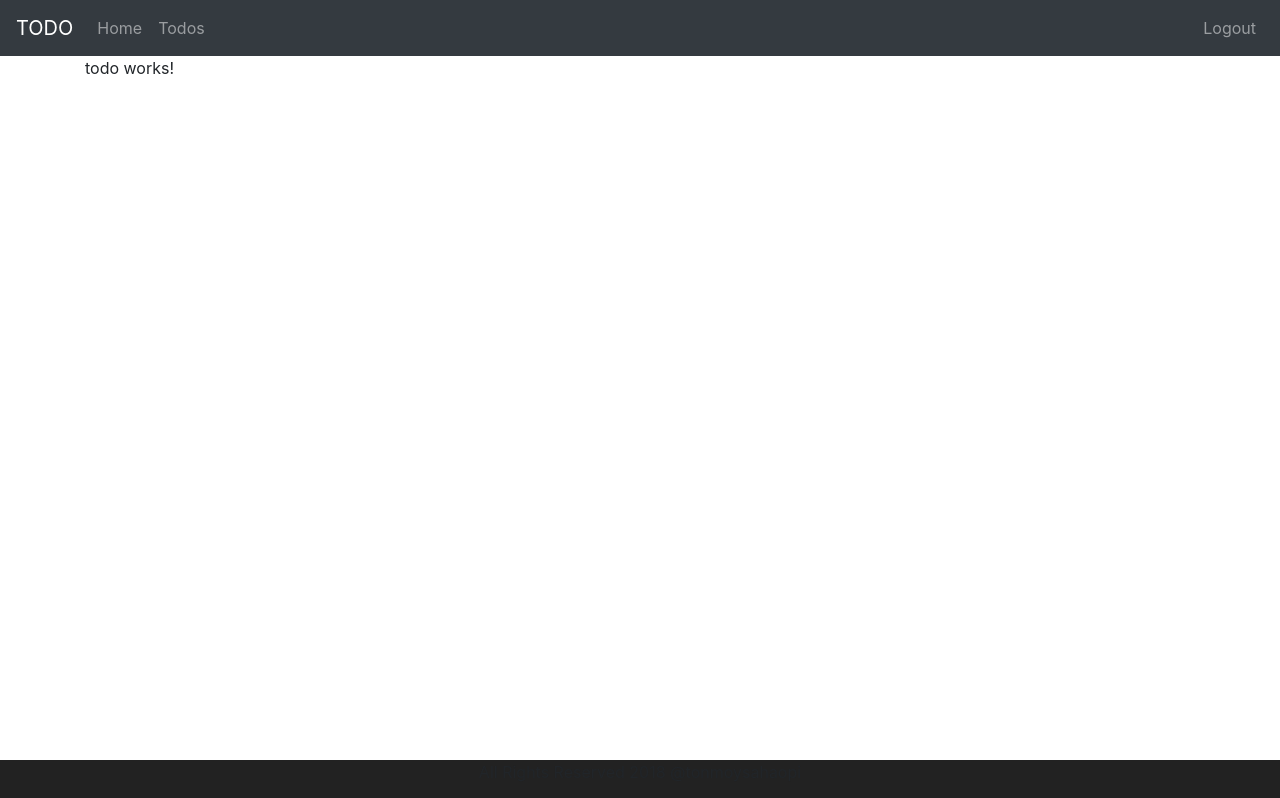
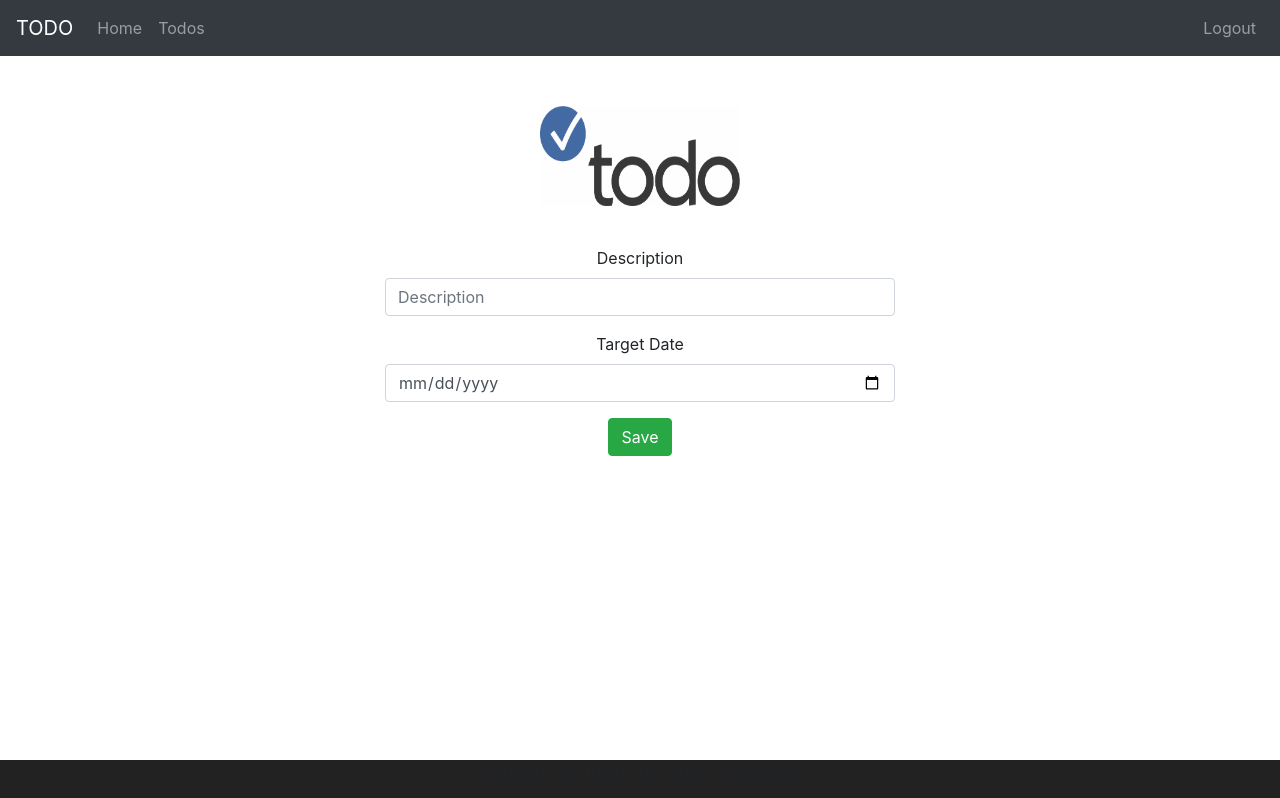
Before and after one commit to tonmoysaha/TODO_Frontend, an Angular app: page /todos/1 in a window 1280 px wide. Built offline with nearby package versions, Linux system fonts and the light colour scheme; sample sign-in values are in the browser's storage.

Commit message:
todo template design

```diff
--- a/src/app/component/todo/todo.component.html
+++ b/src/app/component/todo/todo.component.html
@@ -1 +1,21 @@
-<p>todo works!</p>
+<div class="container">
+  <div class="text-center" [ngStyle]="{'paddingTop.px': 50}">
+    <img src="/assets/images/todologo.gif" class="img-responsive"
+         height="100px" width="200px">
+  </div>
+  <div align="center" [ngStyle]="{'paddingTop.px': 40}">
+<div class="form-group col-md-6">
+  <label for="description">Description</label>
+  <input type= "text" class="form-control" id="description" name="description" placeholder="Description">
+</div>
+
+<div class="form-group col-md-6">
+  <label for="targetDate">Target Date</label>
+  <input type = "date" class="form-control" id="targetDate" placeholder="Target Date" >
+</div>
+
+  <div class="form-group col-md-6 text-center">
+  <button (click)="saveTodo()" class="btn btn-success">Save</button>
+  </div>
+  </div>
+</div>
--- a/src/app/component/todo/todo.component.ts
+++ b/src/app/component/todo/todo.component.ts
@@ -12,4 +12,7 @@ export class TodoComponent implements OnInit {
   ngOnInit(): void {
   }
 
+  saveTodo() {
+
+  }
 }
```
Also changed, not shown: src/assets/images/todo_logo.gif (added), src/assets/images/todologo.gif (added).
